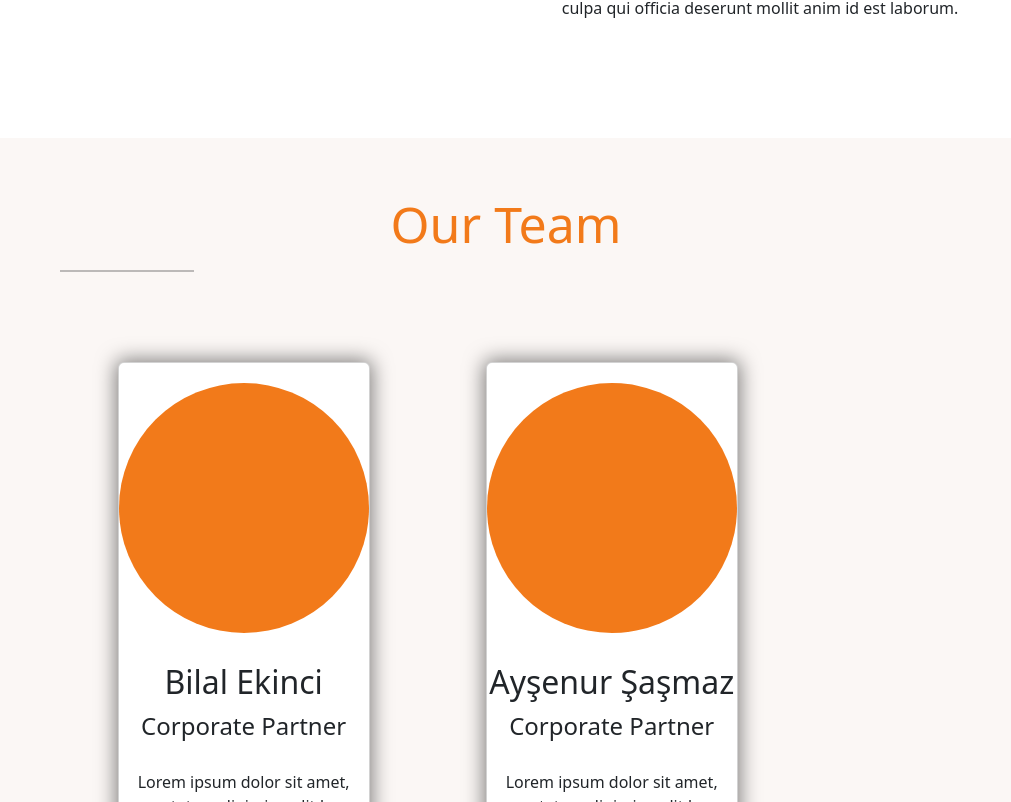
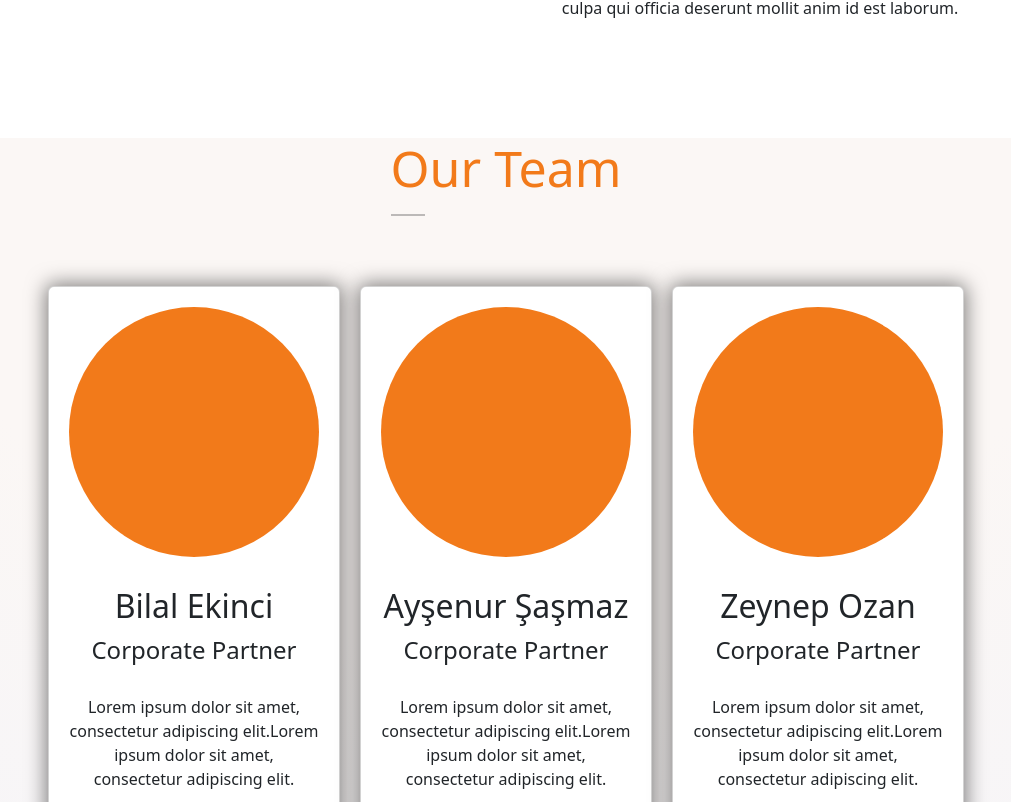
Before and after one commit to SoldierAdam/React-Rent-A-Car, a React (Create React App) app: page /about in a window 1280 px wide. Shown: the part 1518-2320 px from the top of the page, without its empty margins (134-1145 px from the left). Built offline with nearby package versions, Linux system fonts and the light colour scheme.

Commit message:
About page changes

```diff
--- a/src/pages/About/About.css
+++ b/src/pages/About/About.css
@@ -82,15 +82,21 @@
 .team{
    width:90%;
    margin:auto;
-   padding:5% 5%;
    over-flow:hidden;
+   display: flex;
+   flex-wrap: wrap;
+   justify-content: center;
+   align-items: center;
+   padding: 20px;
+   gap: 20px;
 }
-.team h1{
+
+.our-team h1{
    text-align:center;
    color:#f27a1a;
+}
 
-}
-.team h1 hr{
+.our-team hr{
    width:15%;
    border-top:2px solid #000;
    background-color:transperant;
@@ -98,15 +104,13 @@
    margin-bottom:50px;
 }
 .team .card{
+   padding: 20px;
    padding-bottom:20px;
    padding-top:20px;
    position:relative;
    min-width:20%;
-   height:500px !important;
-   height:auto;
    background-color:#fff;
    display:inline-block;
-   margin:40px 6.5%;
    box-shadow: 0 0 20px 2px rgba(0,0,0,0.5);
    text-align:center;
 }
--- a/src/pages/About/About.tsx
+++ b/src/pages/About/About.tsx
@@ -31,8 +31,11 @@ const About = () => {
 					<div className="clear"></div>
 				</div>
 
+					<div className="our-team">
+						<h1>Our Team<hr/></h1>
+					</div>
 				<div className="team">
-					<h1>Our Team<hr/></h1>
+
 					<div className="card">
 						<div className="circle-container">
 						</div>
@@ -68,7 +71,7 @@ const About = () => {
 					<div className="card">
 						<div className="circle-container">
 						</div>
-						<h2>Abullah Cemil Vançelik</h2>
+						<h2>A. Cemil Vançelik</h2>
 						<h4>Corporate Partner</h4>
 						<p>Lorem ipsum dolor sit amet, consectetur adipiscing elit.Lorem ipsum dolor sit amet, consectetur adipiscing elit.</p>
 					</div>
```
